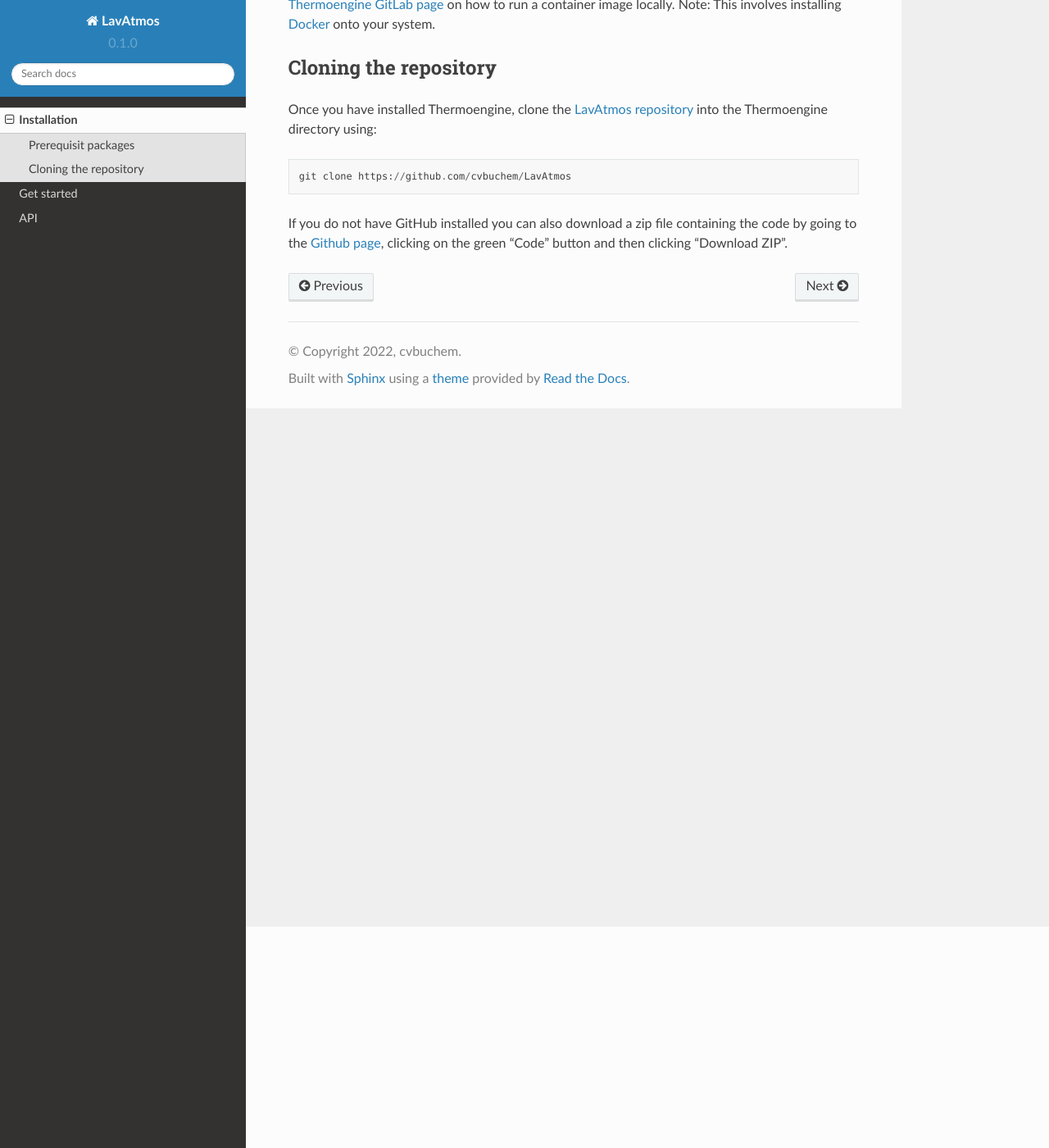
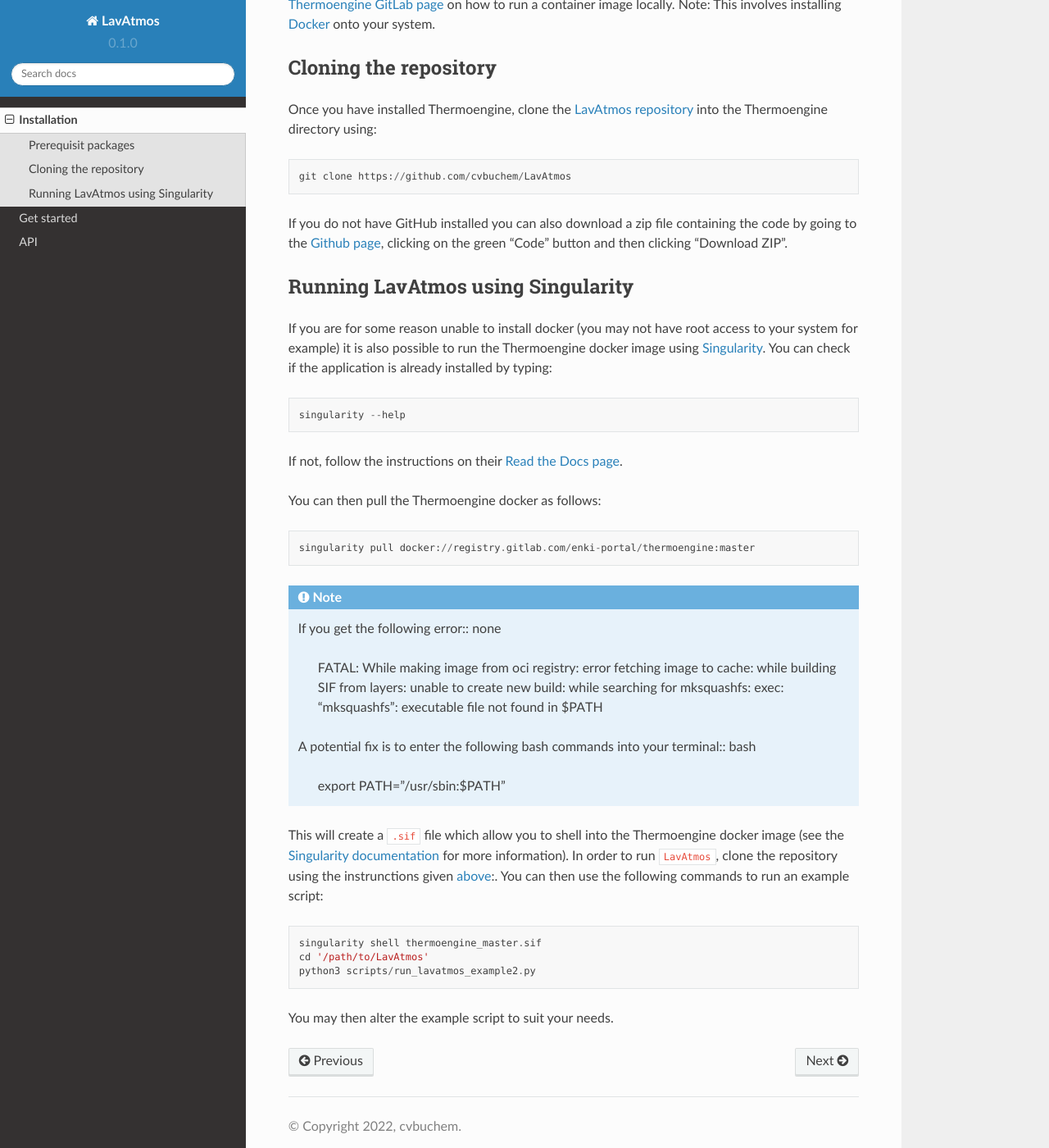
Before and after one commit to cvbuchem/LavAtmos, a Sphinx documentation site: the page built from docs/source/installation.rst, in a window 1280 px wide and 1400 px high, scrolled down 270 px. Shown: the whole window at 82% size. Built offline with Sphinx 7.4.7 and the Read the Docs theme 2.0.0, drawn with Linux system fonts in a browser that asks for light colours.

Commit message:
Added instructions for Singularity

```diff
--- a/docs/source/installation.rst
+++ b/docs/source/installation.rst
@@ -12,6 +12,7 @@
 on how to run a container image locally. Note: This involves installing
 `Docker <https://www.docker.com/get-started/>`_ onto your system.
 
+.. _target to cloning_repo:
 Cloning the repository
 ----------------------
 
@@ -20,3 +21,38 @@
     git clone https://github.com/cvbuchem/LavAtmos
 
 If you do not have GitHub installed you can also download a zip file containing the code by going to the `Github page <https://github.com/cvbuchem/LavAtmos>`_, clicking on the green "Code" button and then clicking "Download ZIP".
+
+Running LavAtmos using Singularity
+----------------------------------
+
+If you are for some reason unable to install docker (you may not have root
+access to your system for example) it is also possible to run the Thermoengine
+docker image using `Singularity <https://docs.sylabs.io/guides/2.6/user-guide/index.html>`_.
+You can check if the application is already installed by typing::
+
+    singularity --help
+
+If not, follow the instructions on their `Read the Docs page <https://docs.sylabs.io/guides/2.6/user-guide/installation.html>`_.
+
+You can then pull the Thermoengine docker as follows::
+
+    singularity pull docker://registry.gitlab.com/enki-portal/thermoengine:master
+
+.. note::
+
+    If you get the following error:: none
+
+        FATAL:   While making image from oci registry: error fetching image to cache: while building SIF from layers: unable to create new build: while searching for mksquashfs: exec: "mksquashfs": executable file not found in $PATH
+
+    A potential fix is to enter the following bash commands into your terminal:: bash
+
+        export PATH="/usr/sbin:$PATH"
+
+This will create a ``.sif`` file which allow you to shell into the Thermoengine docker image (see the `Singularity documentation <https://docs.sylabs.io/guides/2.6/user-guide/singularity_and_docker.html>`_ for more information).
+In order to run ``LavAtmos``, clone the repository using the instrunctions given :ref:`above <target to cloning_repo>`:. You can then use the following commands to run an example script::
+
+    singularity shell thermoengine_master.sif
+    cd '/path/to/LavAtmos'
+    python3 scripts/run_lavatmos_example2.py
+
+You may then alter the example script to suit your needs.
```
Also changed, not shown: docs/source/getstarted.rst (line endings or trailing spaces).
